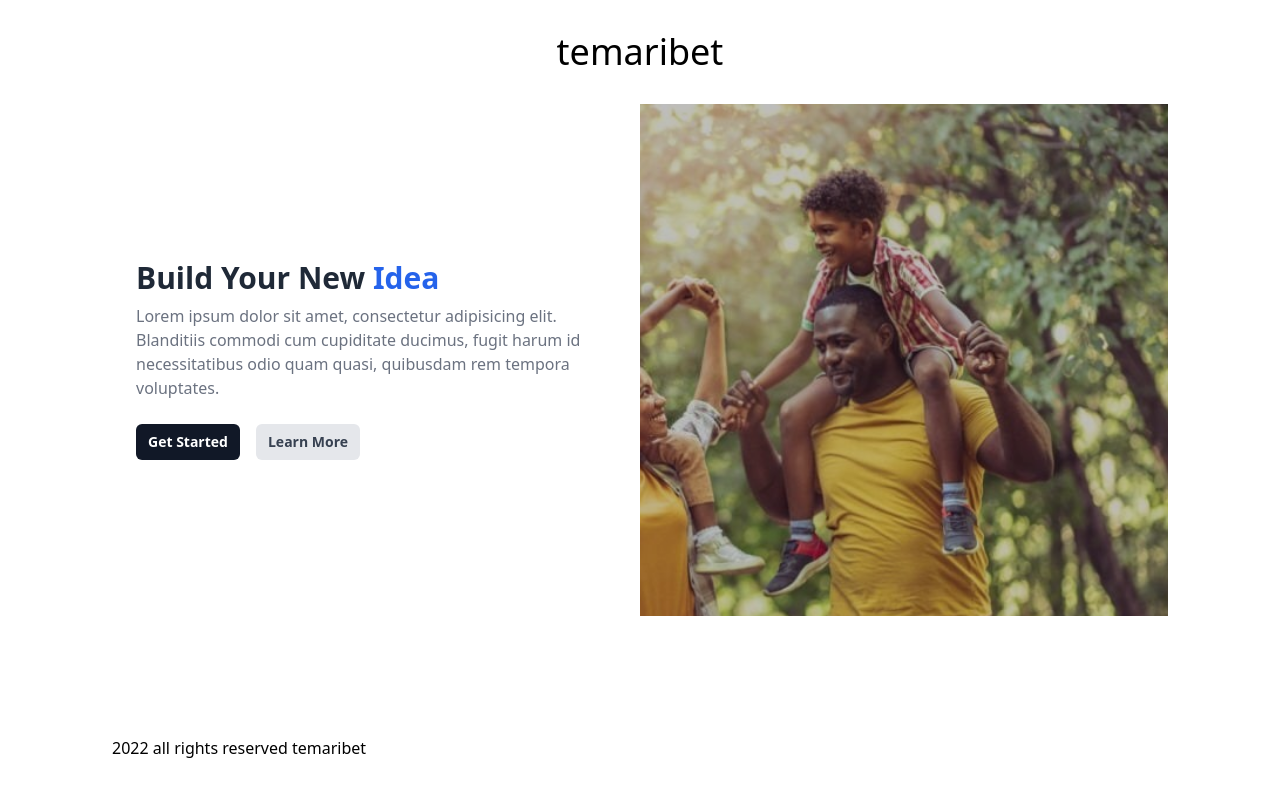
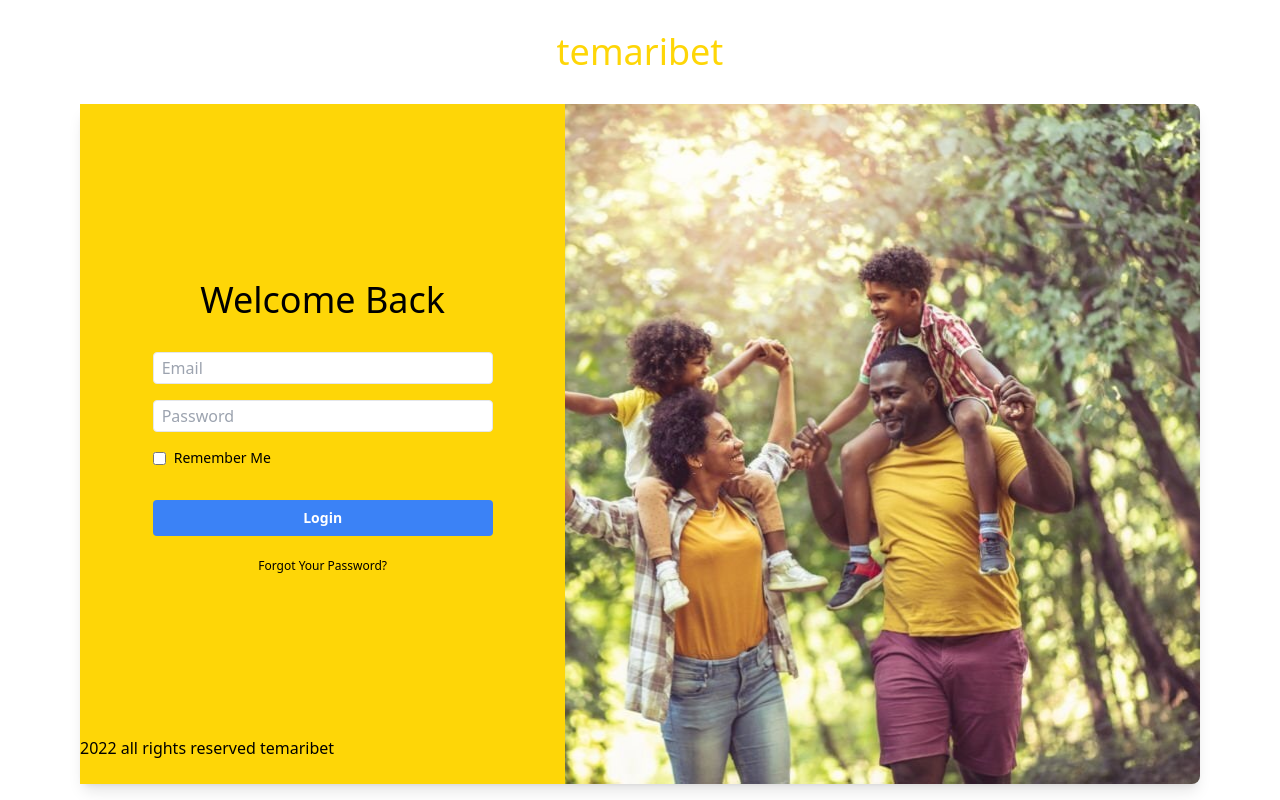
Before and after one commit to bekiTil/Temaribet-front-end-dev, a Next.js app in the folder TemariBet/nextjs-blog/: page /parents in a window 1280 px wide. Built offline with nearby package versions, Linux system fonts and the light colour scheme.

Commit message:
did the parentLogin component

```diff
--- a/TemariBet/nextjs-blog/components/ParentLoginComponent/Container.js
+++ b/TemariBet/nextjs-blog/components/ParentLoginComponent/Container.js
@@ -4,10 +4,10 @@ import ParentLogin from "./ParentLogin";
 
 export default function Container() {
   return (
-    <div className="px-8 md:px-28 h-screen ">
+    <div className="px-10 sm:px-20 md:px-44 lg:px-1 xl:px-20 2xl:px-64 h-screen  ">
       <Header />
       <ParentLogin />
-
+      {/* container px-6 py-16 mx-auto */}
       <Footer />
     </div>
   );
--- a/TemariBet/nextjs-blog/components/ParentLoginComponent/Header.js
+++ b/TemariBet/nextjs-blog/components/ParentLoginComponent/Header.js
@@ -2,7 +2,7 @@
 
 export default function Header() {
   return (
-    <div className="text-center text-bold text-4xl py-8">
+    <div className="text-center text-bold text-4xl py-8 text-[#FED607]">
       <h1>temaribet</h1>
     </div>
   )
--- a/TemariBet/nextjs-blog/components/ParentLoginComponent/ParentLogin.js
+++ b/TemariBet/nextjs-blog/components/ParentLoginComponent/ParentLogin.js
@@ -1,46 +1,40 @@
-
-import  Image from "next/image"
+import Image from "next/image";
 
 function ParentLogin() {
-    return <header class="bg-white dark:bg-gray-800">
-<div class="lg:flex">
-    <div class="flex items-center justify-center w-full px-6 py-8 lg:h-[32rem] lg:w-1/2">
-        <div class="max-w-xl">
-            <h2 class="text-2xl font-semibold text-gray-800 dark:text-white lg:text-3xl">Build Your New <span class="text-blue-600 dark:text-blue-400">Idea</span></h2>
-
-            <p class="mt-2 text-sm text-gray-500 dark:text-gray-400 lg:text-base">Lorem ipsum dolor sit amet, consectetur adipisicing elit. Blanditiis commodi cum cupiditate ducimus, fugit harum id necessitatibus odio quam quasi, quibusdam rem tempora voluptates.</p>
-
-            <div class="flex flex-col mt-6 space-y-3 lg:space-y-0 lg:flex-row">
-                <a href="#" class="block px-3 py-2 text-sm font-semibold text-center text-white transition-colors duration-200 transform bg-gray-900 rounded-md hover:bg-gray-700">Get Started</a>
-                <a href="#" class="block px-3 py-2 text-sm font-semibold text-center text-gray-700 transition-colors duration-200 transform bg-gray-200 rounded-md lg:mx-4 hover:bg-gray-300">Learn More</a>
-            </div>
-        </div>
-    </div>
-
-    {/* <div class="w-auto md:w-full  w-1/2 bg-cover h-auto">
-<Image
-            src = "/parents.jpg"
-            layout="responsive"
-            width= {250}
-            height={253}
-
-            />
-
-    <div class="w-full h-full bg-black opacity-25"></div>
-</div> */}
-  <div class="w-full h-64 lg:w-1/2 lg:h-auto">
-        <div class="w-full h-full bg-contain bg-no-repeat bg-fixed " style={{backgroundImage: `url("/parents.jpg" )`}}>
-            <div class="w-full h-full bg-black opacity-25"></div>
-        </div>
-    </div>
-
-
-    </div>
+  return <div class="flex rounded-lg shadow-lg w-full  bg-white sm:mx-0" style={{height: "680px"}}>
+              <div class="flex flex-col w-full  lg:w-1/2 xl:w-3/5  p-4 bg-[#FED607]">
+                  <div class="flex flex-col flex-1 justify-center mb-8">
+                      <h1 class="text-4xl text-center font-thin">Welcome Back</h1>
+                      <div class="w-full mt-4">
+                          <form class="form-horizontal w-3/4 mx-auto" method="POST" action="#">
+                              <div class="flex flex-col mt-4">
+                                  <input id="email" type="text" class="flex-grow h-8 px-2 border rounded border-grey-400" name="email" value="" placeholder="Email" />
+                              </div>
+                              <div class="flex flex-col mt-4">
+                                  <input id="password" type="password" class="flex-grow h-8 px-2 rounded border border-grey-400" name="password" required placeholder="Password" />
+                              </div>
+                              <div class="flex items-center mt-4">
+                                  <input type="checkbox" name="remember" id="remember" class="mr-2" /> <label for="remember" class="text-sm text-grey-dark">Remember Me</label>
+                              </div>
+                              <div class="flex flex-col mt-8">
+                                  <button type="submit" class="bg-blue-500 hover:bg-blue-700 text-white text-sm font-semibold py-2 px-4 rounded">
+                                      Login
+                                  </button>
+                              </div>
+                          </form>
+                          <div class="text-center mt-4">
+                              <a class="no-underline hover:underline text-blue-dark text-xs" href="{{ route('password.request') }}">
+                                  Forgot Your Password?
+                              </a>
+                          </div>
+                      </div>
+                  </div>
+              </div>
+              <div class="hidden lg:block md:w-4/5 rounded-r-lg  " style={{background: `url("/parents.jpg")`, backgroundPosition: "bottom right" }}></div>
+          </div>
 
 
 
-
-</header>;
 }
 
 export default ParentLogin;
```
